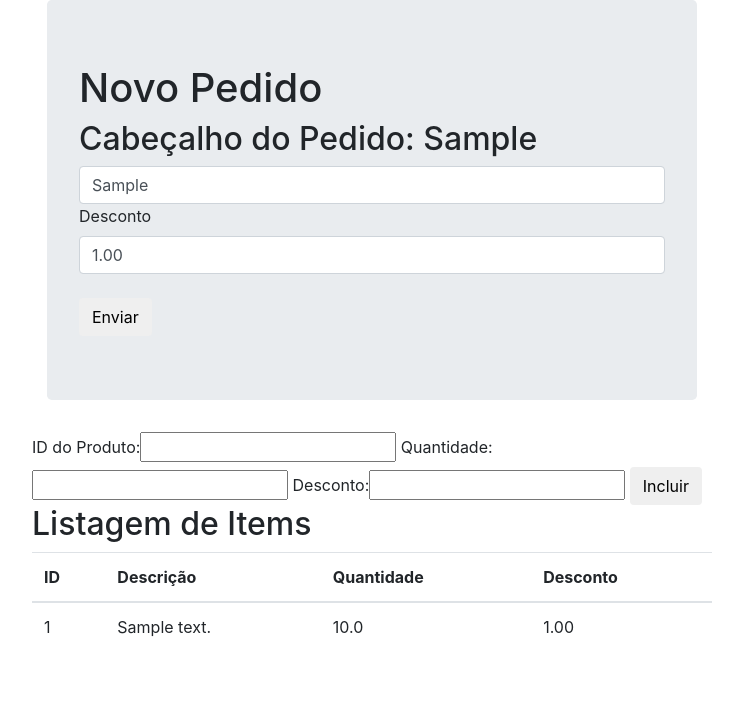
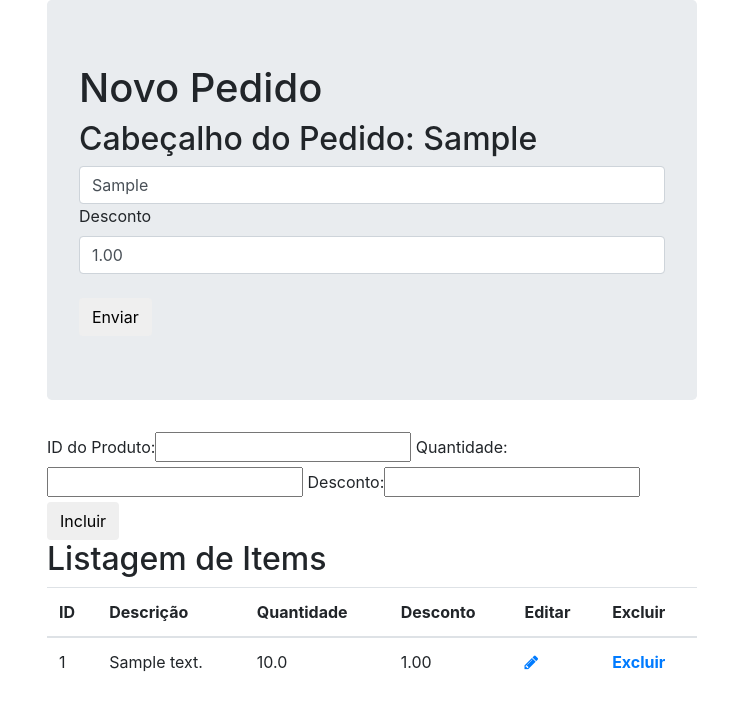
Before and after one commit to WesGtoX/gestao-clientes, a Django app: page /vendas/edit-pedido/1 in a window 1280 px wide. Shown: the top 711 px of the page, without its empty margins (268-1011 px from the left). Run offline with Django 3.2, Linux system fonts and the light colour scheme; tables that the repository leaves empty hold one stand-in row (values such as "Sample post"); some libraries are stand-ins or nearby versions.

Commit message:
Editing and removing an item templates

```diff
--- a/templates/base.html
+++ b/templates/base.html
@@ -20,9 +20,7 @@
             {% block main %}{% endblock %}
         </div>
 
-        <div class="row">
-            {% block extra %}{% endblock %}
-        </div>
+        {% block extra %}{% endblock %}
     </div>
 
     {% block footer %}{% endblock %}
--- a/vendas/templates/vendas/lista-vendas.html
+++ b/vendas/templates/vendas/lista-vendas.html
@@ -21,7 +21,7 @@
                     <td>{{ venda.desconto }}</td>
                     <td>{{ venda.valor }}</td>
                     <td>
-                        <a href="{% url 'edit-item-pedido' venda.id %}">Editar</a>
+                        <a href="{% url 'edit-pedido' venda.id %}">Editar</a>
                     </td>
                     <td>
                         <a href="{% url 'delete-pedido' venda.id %}">Excluir</a>
--- a/vendas/templates/vendas/novo-pedido.html
+++ b/vendas/templates/vendas/novo-pedido.html
@@ -1,6 +1,9 @@
 {% extends 'base.html' %}
+{% load bootstrap %}
 
 {% block main %}
+    <div class="row">
+        <div class="col-12">
             <h1>Novo Pedido</h1>
 
             <form method="POST" action="{% url 'novo-pedido' %}">
@@ -16,16 +19,23 @@
 
                 <button type="submit" class="btn btn-main">Enviar</button>
             </form>
+        </div>
+    </div>
 {% endblock %}
 
 {% block extra %}
     {% if venda %}
+        <div class="row">
+            <div class="col-12">
                 <form method="POST" action="{% url 'novo-item-pedido' venda.id %}">
                     {% csrf_token %}
-            {{ form_item }}
+                    {{ form_item|bootstrap }}
                     <button class="btn btn-main">Incluir</button>
                 </form>
-
+            </div>
+        </div>
+        <div class="row">
+            <div class="col-12">
                 <h2>Listagem de Items</h2>
                 <table class="table">
                     <thead>
@@ -34,7 +44,8 @@
                             <th scope="col">Descrição</th>
                             <th scope="col">Quantidade</th>
                             <th scope="col">Desconto</th>
-{#                    <th scope="col">Excluir</th>#}
+                            <th scope="col">Editar</th>
+                            <th scope="col">Excluir</th>
                         </tr>
                     </thead>
                     <tbody>
@@ -44,12 +55,17 @@
                                 <td>{{ item.produto.descricao }}</td>
                                 <td>{{ item.quantidade }}</td>
                                 <td>{{ item.desconto }}</td>
-{#                        <th scope="col">#}
-{#                            <a href="{% url 'delete-item-pedido' item.id%}">Excluir</a>#}
-{#                        </th>#}
+                                <th scope="col">
+                                    <a href="{% url 'edit-item-pedido' item.id%}"><i class="fa fa-pencil"></i></a>
+                                </th>
+                                <th scope="col">
+                                    <a href="{% url 'delete-item-pedido' item.id%}">Excluir</a>
+                                </th>
                             </tr>
                         {% endfor %}
                     </tbody>
                 </table>
+            </div>
+        </div>
     {% endif %}
 {% endblock %}
```
Also changed, not shown: vendas/templates/vendas/delete-itempedido-confirm.html (added, +7 -0 lines), vendas/templates/vendas/edit-itempedido.html (added, +17 -0 lines). Lines whose indentation alone changed are shown as unchanged.
